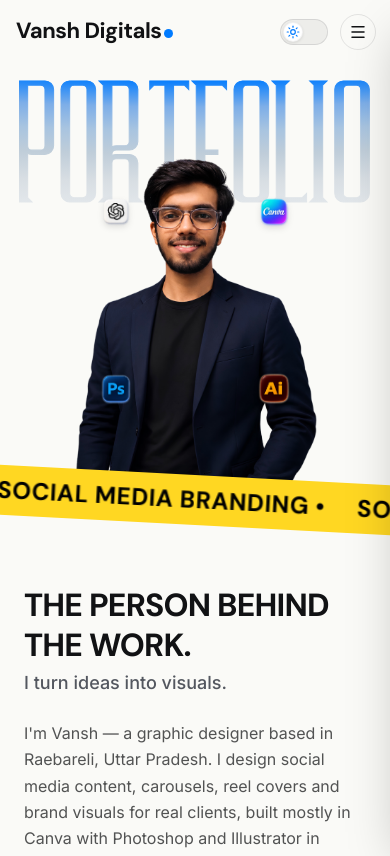
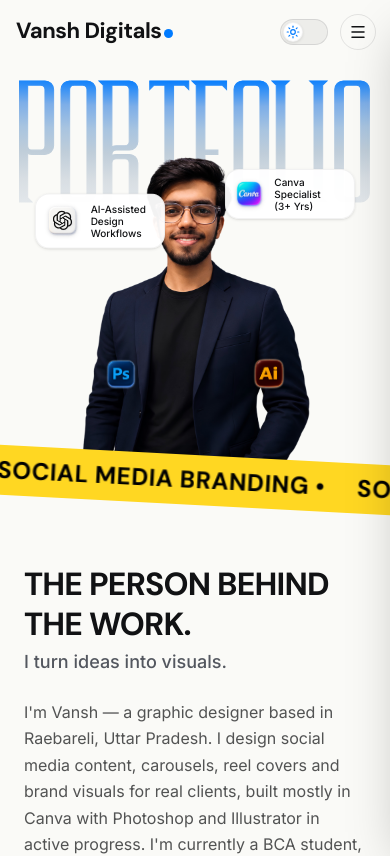
Before and after one commit to vanshdigitals/Portfolio, a React (Vite) app: page / in a window 390 px wide. Shown: the top 856 px of the page. Built offline with nearby package versions, Linux system fonts and the light colour scheme.

Commit message:
feat(hero): transform mobile chatgpt and canva icons into compact info pills

```diff
--- a/src/components/Hero.jsx
+++ b/src/components/Hero.jsx
@@ -83,7 +83,7 @@ export default function Hero() {
         */}
         <div
           className="col-start-1 row-start-1 z-20 pointer-events-none
-                     w-[68%] sm:w-[70%] md:w-[60%] lg:w-[50%] max-w-[580px]
+                     w-[64%] sm:w-[70%] md:w-[60%] lg:w-[50%] max-w-[580px]
                      justify-self-center self-start
                      pt-[18vw] sm:pt-[18vw] md:pt-[18vw] lg:pt-[19vw] xl:pt-[270px]"
         >
@@ -114,22 +114,38 @@ export default function Hero() {
             */}
 
             {/* ChatGPT — upper-left, shoulder/head region */}
+            <div className="absolute top-[26%] sm:top-[22%] left-[-20%] sm:left-[10%] -translate-y-1/2 z-10 pointer-events-auto">
+              {/* Mobile Pill */}
+              <div className="flex sm:hidden items-center gap-2 bg-white/95 dark:bg-[#1C1C1C]/95 border border-black/5 dark:border-white/10 rounded-[14px] p-1.5 pr-3 shadow-sm w-max max-w-[130px]">
+                <img src={chatgptIcon} alt="ChatGPT" className="w-[41px] h-[41px] object-contain shrink-0 drop-shadow-sm" />
+                <span className="font-body text-[10px] leading-[1.2] font-medium text-text-primary">
+                  AI-Assisted<br/>Design Workflows
+                </span>
+              </div>
+              {/* Desktop Icon */}
               <img
                 src={chatgptIcon}
                 alt="ChatGPT"
-              className="absolute top-[22%] left-[10%] -translate-y-1/2
-                         w-[clamp(36px,5vw,68px)] h-[clamp(36px,5vw,68px)]
-                         object-contain drop-shadow-md z-10 pointer-events-auto"
+                className="hidden sm:block w-[clamp(36px,5vw,68px)] h-[clamp(36px,5vw,68px)] object-contain drop-shadow-md"
               />
+            </div>
 
             {/* Canva — upper-right, shoulder/head region */}
+            <div className="absolute top-[18%] sm:top-[22%] right-[-20%] sm:right-[10%] -translate-y-1/2 z-10 pointer-events-auto">
+              {/* Mobile Pill */}
+              <div className="flex sm:hidden items-center gap-2 bg-white/95 dark:bg-[#1C1C1C]/95 border border-black/5 dark:border-white/10 rounded-[14px] p-1.5 pr-3 shadow-sm w-max max-w-[130px]">
+                <img src={canvaIcon} alt="Canva" className="w-[34px] h-[34px] object-contain shrink-0 drop-shadow-sm" />
+                <span className="font-body text-[10px] leading-[1.2] font-medium text-text-primary">
+                  Canva Specialist<br/>(3+ Yrs)
+                </span>
+              </div>
+              {/* Desktop Icon */}
               <img
                 src={canvaIcon}
                 alt="Canva"
-              className="absolute top-[22%] right-[10%] -translate-y-1/2
-                         w-[clamp(36px,5vw,68px)] h-[clamp(36px,5vw,68px)]
-                         object-contain drop-shadow-md z-10 pointer-events-auto"
+                className="hidden sm:block w-[clamp(36px,5vw,68px)] h-[clamp(36px,5vw,68px)] object-contain drop-shadow-md"
               />
+            </div>
 
             {/* Photoshop — lower-left, arm/hand region */}
             <img
```
Lines whose indentation alone changed are shown as unchanged.
